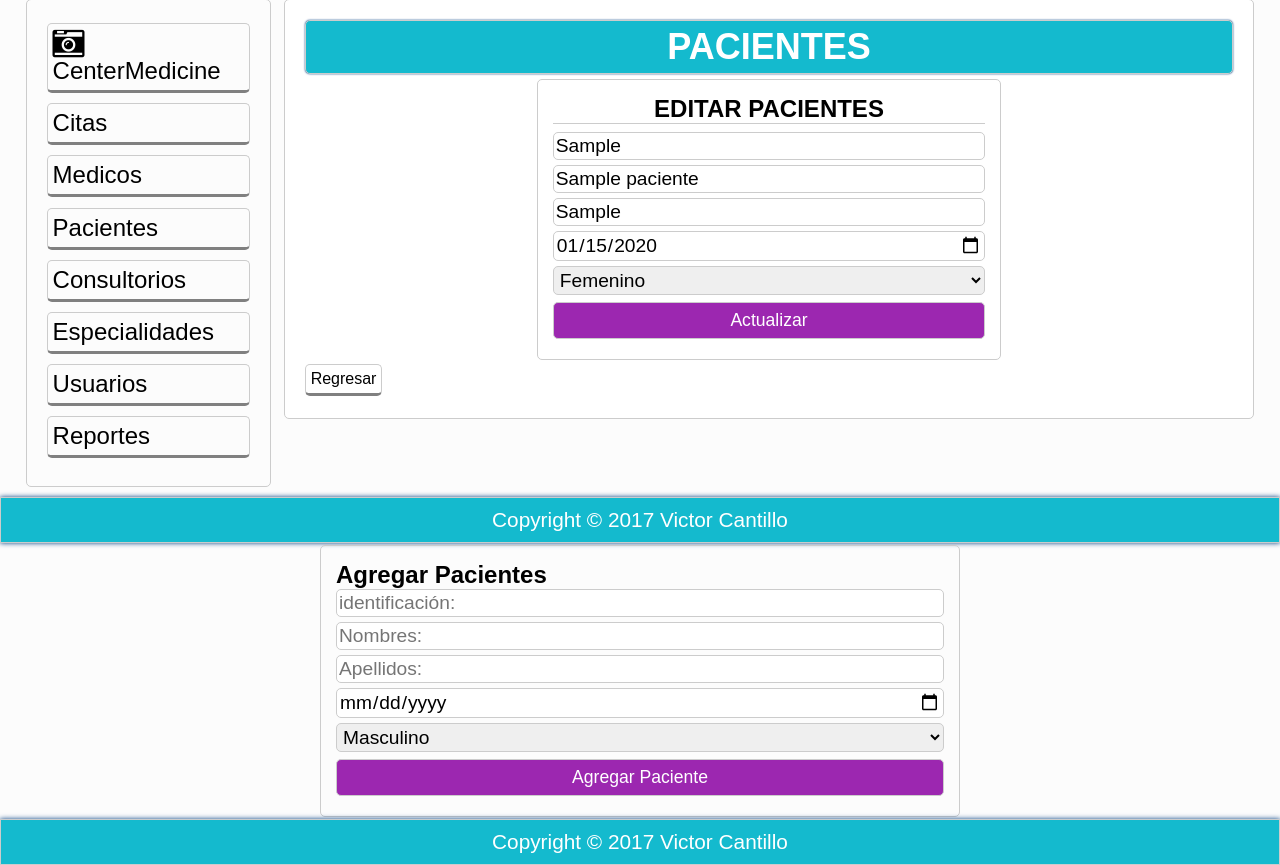
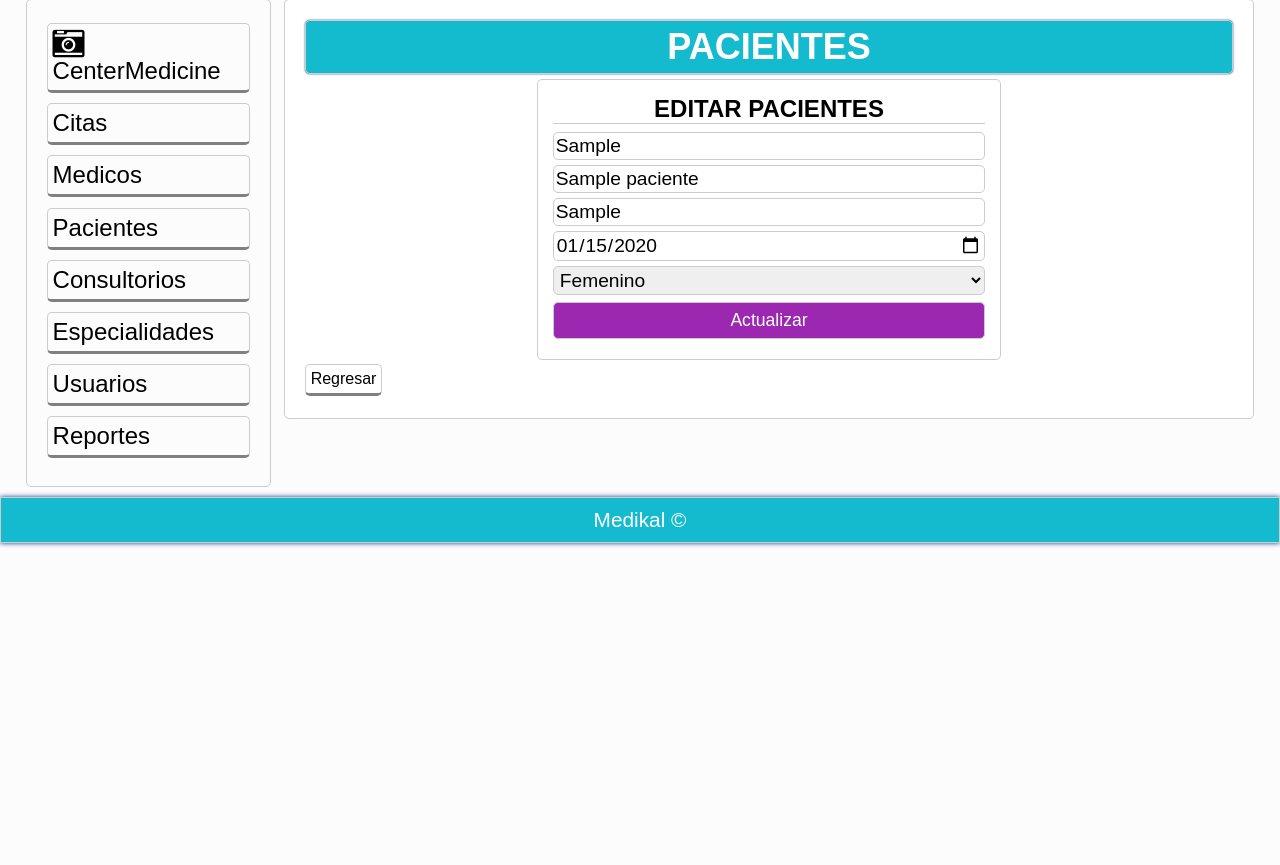
Before and after one commit to Edwurd7/Medikal, a PHP site: page /actualizarpaciente.php?idPaciente=1 in a window 1280 px wide. Shown: the part 99-964 px from the top of the page. After the commit the page ends 646 px from the top, so only its background shows below. Run offline with PHP 8.4, Linux system fonts and the light colour scheme; a user stored in the database is signed in; tables that the repository leaves empty hold one stand-in row (values such as "Sample post"); some libraries are stand-ins or nearby versions; some web fonts are replaced.

Commit message:
doble en pacientes solucion

```diff
--- a/Hospital/Login/vista/actulizarpaciente_vista.php
+++ b/Hospital/Login/vista/actulizarpaciente_vista.php
@@ -31,27 +31,3 @@
 <?php include 'plantillas/footer.php'; ?>
 </body>
 </html>
-
-<form action="<?php echo htmlspecialchars($_SERVER['PHP_SELF']) ?>" method="post">
-						<h2>Agregar Pacientes</h2>
-						<input required type="numeric" name="identificacion" placeholder="identificación:">
-						<input required type="text" name="nombres" placeholder="Nombres:">
-						<input required type="text" name="apellidos" placeholder="Apellidos:">
-						<input type="date" name="fechaNacimiento" placeholder="Fecha Nacimiento:">
-						<select name="sexo">
-                            <option value="Masculino">Masculino</option>
-							<option value="Femenino">Femenino</option>
-                        </select>
-						<input type="submit" name="enviar" value="Agregar Paciente">
-
-					</form>
-						<?php  if(!empty($errores)): ?>
-							<ul>
-							  <?php echo $errores; ?>
-							</ul>
-						<?php  endif; ?>
-				</article>
-	</section>
-<?php include 'plantillas/footer.php'; ?>
-</body>
-</html>
--- a/Hospital/Login/vista/plantillas/footer.php
+++ b/Hospital/Login/vista/plantillas/footer.php
@@ -1,3 +1,3 @@
 	<footer>
-				<p>Copyright © 2017 <a target="_blank": href="../index.php" title="Victor Cantillo">Victor Cantillo</a></p>
+				<p><a target="_blank": href="../index.php" title="Victor Cantillo">Medikal ©</a></p>
 	</footer>
```
